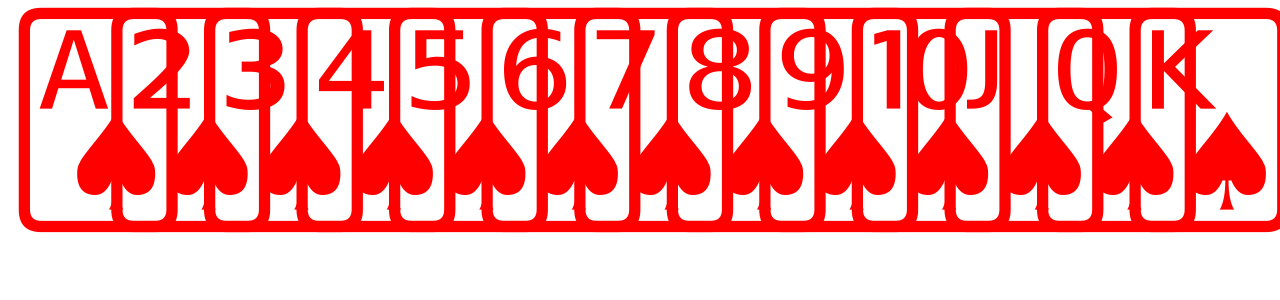
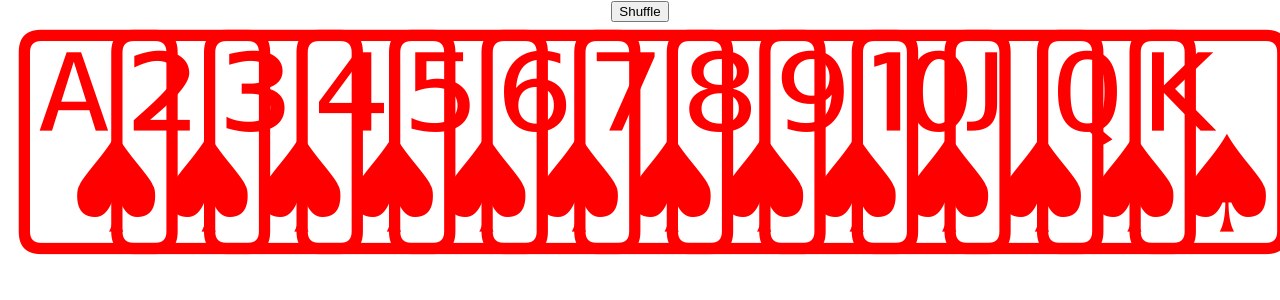
Before and after one commit to Jonany/react-solitaire, a React (Create React App) app: page / in a window 1280 px wide. Shown: the top 300 px of the page. Built offline with nearby package versions, Linux system fonts and the light colour scheme.

Commit message:
Add shuffling using Fisher–Yates shuffle (Durstenfeld version)

```diff
--- a/src/App.css
+++ b/src/App.css
@@ -1,12 +1,3 @@
 .App {
   text-align: center;
 }
-
-.Card {
-  color: red;
-  font-size: 12rem;
-}
-
-.CardList {
-  column-count: 14;
-}
--- a/src/App.js
+++ b/src/App.js
@@ -1,14 +1,10 @@
 import './App.css';
+import {PlayArea} from './components/PlayArea/PlayArea'
 
 function App() {
-  const cardIcons = ['🂡', '🂢', '🂣', '🂤', '🂥', '🂦', '🂧', '🂨', '🂩', '🂪', '🂫', '🂭', '🂮'];
-  const cards = cardIcons.map((card) => <div className='Card'>{card}</div>)
-
   return (
     <div className="App">
-      <div className='CardList'>
-        {cards}
-      </div>
+      <PlayArea />
     </div>
   );
 }
--- /dev/null
+++ b/src/components/Card/Card.js
@@ -0,0 +1,10 @@
+import * as React from 'react';
+import './Card.css';
+
+class Card extends React.Component {
+  render() {
+    return (<div className='Card'>{this.props.icon}</div>)
+  }
+}
+
+export {Card}
--- /dev/null
+++ b/src/components/CardList/CardList.css
@@ -0,0 +1,3 @@
+.CardList {
+  column-count: 14;
+}
--- /dev/null
+++ b/src/components/CardList/CardList.js
@@ -0,0 +1,16 @@
+import './CardList.css';
+import * as React from 'react';
+import {Card} from '../Card/Card';
+
+
+class CardList extends React.Component {
+  render() {
+    return (
+      <div className='CardList'>
+        {this.props.cardIcons.map((icon, iconIdx) => <Card key={iconIdx} icon={icon} />)}
+      </div>
+    )
+  }
+}
+
+export {CardList}
--- /dev/null
+++ b/src/components/PlayArea/PlayArea.js
@@ -0,0 +1,40 @@
+
+import * as React from 'react';
+import {CardList} from '../CardList/CardList';
+
+
+class PlayArea extends React.Component {
+  constructor(props) {
+    super(props);
+    this.state = {
+      cardIcons: ['🂡', '🂢', '🂣', '🂤', '🂥', '🂦', '🂧', '🂨', '🂩', '🂪', '🂫', '🂭', '🂮']
+    };
+  }
+
+  render() {
+    const handleShuffle = () => {
+      const shuffled = [ ...this.state.cardIcons ];
+      // For loop copied from https://www.w3docs.com/snippets/javascript/how-to-randomize-shuffle-a-javascript-array.html
+      for (let idx = shuffled.length - 1; idx > 0; idx--) {
+        const swapIdx = Math.floor(Math.random() * (idx + 1));
+
+        // Swap the element at idx with the element at swapIdx and
+        // swap the element at swapIdx with the element at idx
+        [shuffled[idx], shuffled[swapIdx]] = [shuffled[swapIdx], shuffled[idx]];
+      }
+
+      this.setState({
+        cardIcons: shuffled
+      });
+    }
+
+    return (
+      <div>
+        <button className='Shuffle' onClick={handleShuffle}>Shuffle</button>
+        <CardList cardIcons={this.state.cardIcons} />
+      </div>
+    )
+  }
+}
+
+export {PlayArea}
```
Also changed, not shown: src/components/card.js (deleted, +0 -7 lines), src/components/Card/Card.css (renamed from src/components/card.css), 1 other file (tests, documents, lock files or other folders).
